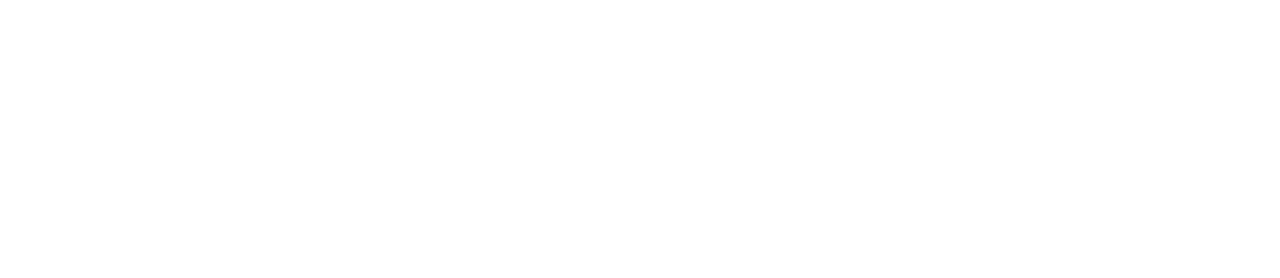
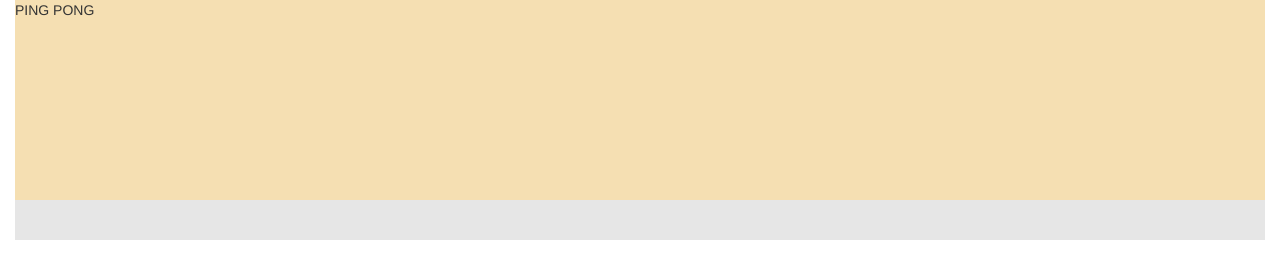
Before and after one commit to Michael-Musimbi/Arrays-and-Looping-Independent-Project-IP3, a plain HTML site: page index.html in a window 1280 px wide. Drawn offline with nearby package versions, Linux system fonts and the light colour scheme.

Commit message:
Styled the initial Divs

```diff
--- a/index.html
+++ b/index.html
@@ -13,6 +13,18 @@
   <link rel="stylesheet" href="styles.css" type="text/css">
 </head>
 <body>
+    <div class="container-fluid">
+      <div class="row-a">
+        <div class="col-lg-12-a" style="background-color: #F5DFB2">PING PONG</div>
+      </div>
+      <div class="row-b" >
+        <div class="col-lg-12-b"style="background-color: #E6e6e6"></div>
+      </div>
+      <div class="row">
+        <div class="col-lg-4"></div>
+        <div class="col-lg-8"></div>
+      </div>
+    </div>
   <script src="https://ajax.googleapis.com/ajax/libs/jquery/3.2.1/jquery.min.js"></script>
   <script src="https://maxcdn.bootstrapcdn.com/bootstrap/3.3.7/js/bootstrap.min.js"></script>
 </body>
--- a/styles.css
+++ b/styles.css
@@ -0,0 +1,20 @@
+body{
+  padding: 0px;
+  margin: 0px;
+
+}
+
+.container-fluid{
+  height: auto;
+  width: auto;
+}
+
+.col-lg-12-a{
+  height:200px;
+  width: 100%;
+}
+
+.col-lg-12-b{
+  height: 40px;
+  width: 100%;
+}
```
